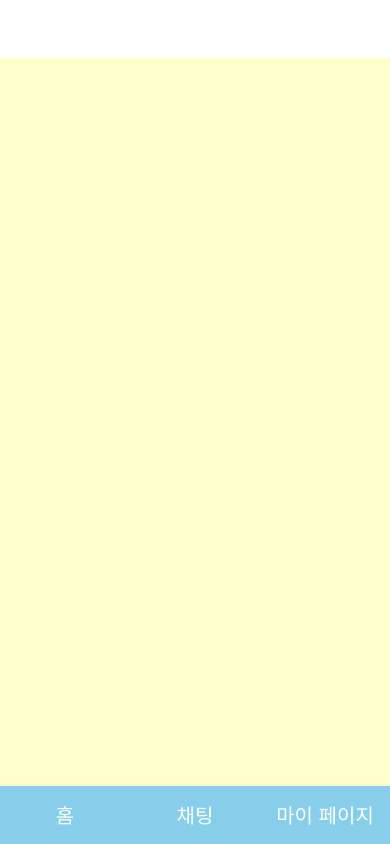
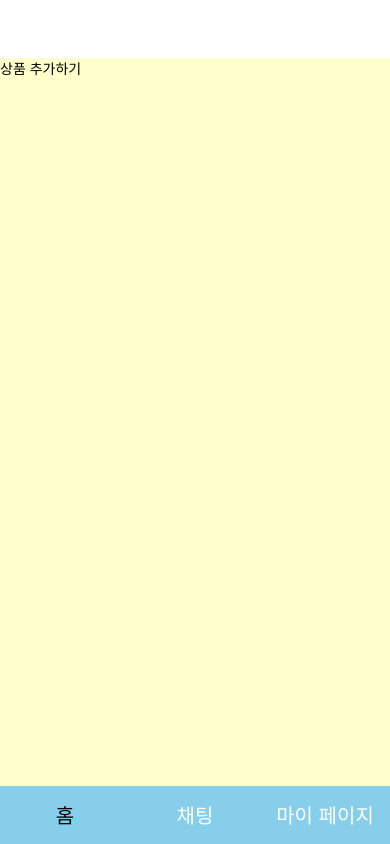
Before and after one commit to bobready0812/Rnmake, a React Native app: screen / in a window 390 px wide. Built offline with nearby package versions, Linux system fonts and the light colour scheme.

Commit message:
20211103

```diff
--- a/App.js
+++ b/App.js
@@ -49,6 +49,41 @@ function HomeScreen ({navigation}) {
 
     </View>
     <View style={styles.body}>
+     <View>
+       <TouchableOpacity onPress={() => navigation.navigate('AddItems')}>
+         <Text>상품 추가하기</Text>
+       </TouchableOpacity>
+     </View>
+    </View>
+    <View style={styles.footer}>
+     <View style={styles.homeBtn}>
+        <TouchableOpacity>
+          <Text style={{fontSize:20, color:"black"}}>홈</Text>
+        </TouchableOpacity>
+     </View>
+     <View style={styles.chatBtn}>
+       <TouchableOpacity onPress={() => navigation.navigate('ChatScreen')}>
+         <Text style={{fontSize:20, color:"white"}}>채팅</Text>
+       </TouchableOpacity>
+     </View>
+     <View style={styles.myPageBtn}>
+       <TouchableOpacity onPress={() => navigation.navigate('MyPage')} >
+         <Text style={{fontSize:20, color:"white"}}>마이 페이지</Text>
+       </TouchableOpacity>
+     </View>
+
+    </View>
+  </View>
+  )
+}
+
+function ChatScreen ({navigation}) {
+  return(
+    <View style={styles.container}>
+    <View style={styles.header}>
+
+    </View>
+    <View style={styles.body}>
 
     </View>
     <View style={styles.footer}>
@@ -58,12 +93,12 @@ function HomeScreen ({navigation}) {
         </TouchableOpacity>
      </View>
      <View style={styles.chatBtn}>
-       <TouchableOpacity>
-         <Text style={{fontSize:20, color:"white"}}>채팅</Text>
+       <TouchableOpacity onPress={() => navigation.navigate('ChatScreen')}>
+         <Text style={{fontSize:20, color:"black"}}>채팅</Text>
        </TouchableOpacity>
      </View>
      <View style={styles.myPageBtn}>
-       <TouchableOpacity>
+       <TouchableOpacity onPress={() => navigation.navigate('MyPage')} >
          <Text style={{fontSize:20, color:"white"}}>마이 페이지</Text>
        </TouchableOpacity>
      </View>
@@ -73,11 +108,56 @@ function HomeScreen ({navigation}) {
   )
 }
 
-function ChatScreen () {
+
+function MyPage ({navigation}) {
   return(
-  <View style = {{flex:1, alignItems:"center", justifyContent:"center"}}>
-    <Text>프로필 스크린 입니다.</Text>
+    <View style={styles.container}>
+    <View style={styles.header}>
+
+    </View>
+    <View style={styles.body}>
+
+    </View>
+    <View style={styles.footer}>
+     <View style={styles.homeBtn}>
+        <TouchableOpacity>
+          <Text style={{fontSize:20, color:"white"}}>홈</Text>
+        </TouchableOpacity>
+     </View>
+     <View style={styles.chatBtn}>
+       <TouchableOpacity onPress={() => navigation.navigate('ChatScreen')}>
+         <Text style={{fontSize:20, color:"white"}}>채팅</Text>
+       </TouchableOpacity>
+     </View>
+     <View style={styles.myPageBtn}>
+       <TouchableOpacity onPress={() => navigation.navigate('MyPage')} >
+         <Text style={{fontSize:20, color:"black"}}>마이 페이지</Text>
+       </TouchableOpacity>
+     </View>
+
+    </View>
   </View>
+  )
+}
+function AddItems ({navigation}) {
+  return(
+ <View style={{flex:1}}>
+ <View style={{flex:1, backgroundColor: "white"}}>
+
+ </View>
+ <View style={{flex:1, backgroundColor:"#FFFFCC"}}>
+ <TextInput></TextInput>
+ </View>
+ <View style={{flex:1, backgroundColor: "white"}}>
+
+ </View>
+ <View style={{flex:1, backgroundColor:"#FFFFCC"}}>
+ <TextInput></TextInput>
+ </View>
+ <View style={{flex:1, backgroundColor: "white"}}>
+ <TextInput></TextInput>
+ </View>
+ </View>
   )
 }
 
@@ -107,7 +187,11 @@ const App: () => Node = () => {
         />
 
         <Stack.Screen name="ChatScreen" component={ChatScreen} />
+        <Stack.Screen name="MyPage" component={MyPage} />
+        <Stack.Screen name="AddItems" component={AddItems} />
         </Stack.Navigator>
+
+
 
     </NavigationContainer>
 
--- a/package.json
+++ b/package.json
@@ -11,12 +11,15 @@
   },
   "dependencies": {
     "@react-native-async-storage/async-storage": "^1.15.9",
+    "@react-native-community/datetimepicker": "^3.5.2",
+    "@react-native-picker/picker": "^2.1.0",
     "@react-navigation/native": "^6.0.6",
     "@react-navigation/native-stack": "^6.2.5",
     "react": "17.0.2",
     "react-native": "0.66.1",
     "react-native-safe-area-context": "^3.3.2",
-    "react-native-screens": "^3.9.0"
+    "react-native-screens": "^3.9.0",
+    "react-native-woodpicker": "^0.3.14"
   },
   "devDependencies": {
     "@babel/core": "^7.15.8",
```
Also changed, not shown: 2 other files (tests, documents, lock files or other folders).
